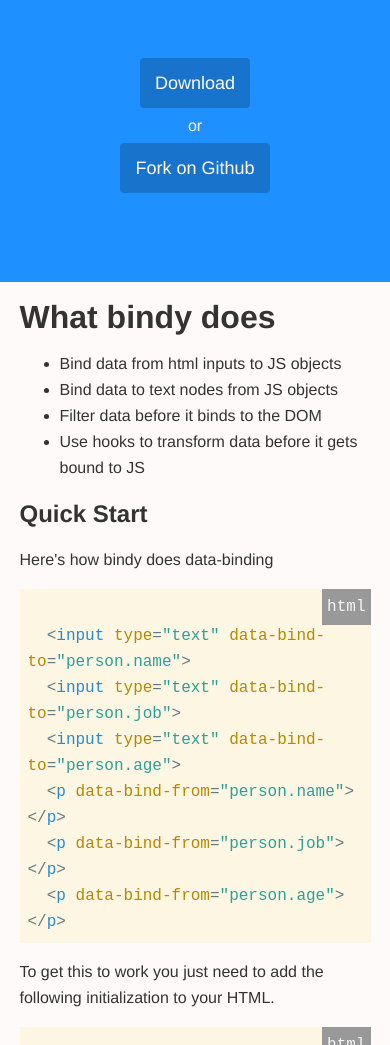
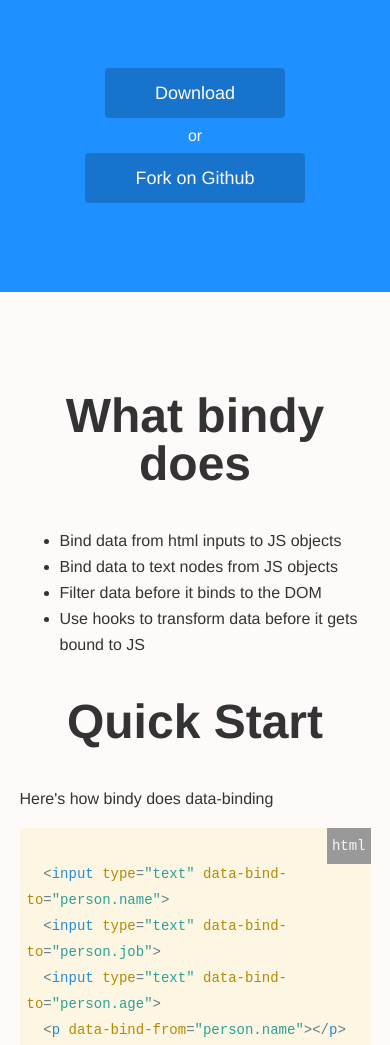
Before and after one commit to isaacchansky/bindy, a plain HTML site: page index.html in a window 390 px wide. Shown: the part 397-1442 px from the top of the page. Drawn offline with Linux system fonts and the light colour scheme.

Commit message:
make better for mobile, adjust buttons

```diff
--- a/css/main.css
+++ b/css/main.css
@@ -55,6 +55,11 @@
     font: 16px/26px Helvetica, Helvetica Neue, Arial;
 }
 
+h2{
+    text-align: center;
+    font-size: 48px;
+    line-height: 48px;
+}
 .wrapper {
     width: 90%;
     max-width: 960px;
@@ -63,6 +68,7 @@
 
 .main-header{
     padding: 100px 20px;
+    margin-bottom: 100px;
     min-height: 300px;
     text-align: center;
     background: dodgerblue;
@@ -74,6 +80,7 @@
 }
 .main-header h2{
     font-size: 24px;
+    line-height: 28px;
     font-weight: 300;
 }
 
@@ -84,29 +91,29 @@
 .big-button{
     background: rgba(0,0,0,0.2);
     border-radius: 4px;
-    padding: 15px;
+    padding: 15px 50px;
     font-size: 18px;
     color: snow;
     text-decoration: none;
-    -webkit-transition: background 0.5s;
+    -webkit-transition: background 0.2s;
 }
 .big-button:hover{
-    background: rgba(0,0,0,0.3);
+    background: rgba(0,0,0,0.6);
 }
-
 
 
 /* ==========================================================================
    Media Queries
    ========================================================================== */
 
-@media only screen and (min-width: 480px) {
-
+@media only screen and (max-width: 480px) {
+    code{
+        font-size: 14px;
+    }
 
 }
 
 @media only screen and (min-width: 768px) {
-
 
 }
 
--- a/index.html
+++ b/index.html
@@ -30,7 +30,7 @@
 
       <article>
           <header>
-              <h1>What bindy does</h1>
+              <h2>What bindy does</h2>
           </header>
           <section>
               <ul>
```
